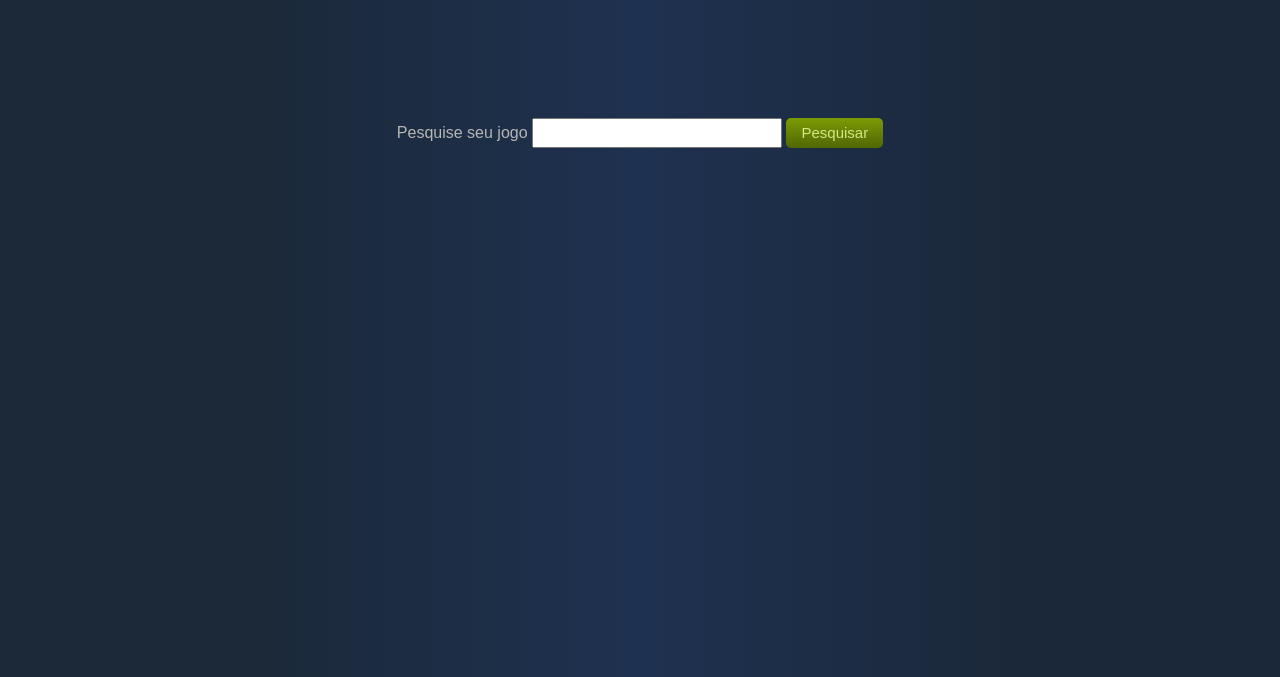
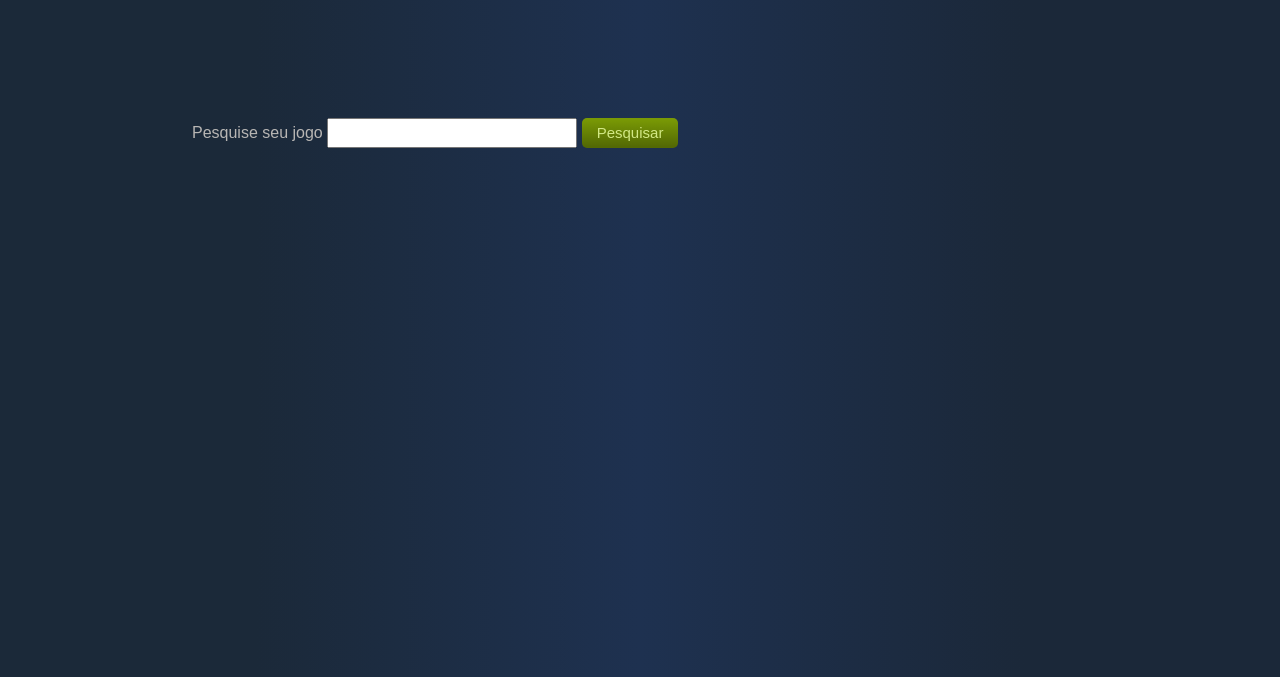
Before and after one commit to BrunoBlanquez/ProjM3-Resilia, a website: page index.html in a window 1280 px wide. Shown: the part 123-800 px from the top of the page. Drawn offline with nearby package versions, Linux system fonts and the light colour scheme; no server answers.

Commit message:
mudanças

```diff
--- a/css/style.css
+++ b/css/style.css
@@ -53,9 +53,7 @@ text-align: center;
   margin-top: 125px;
 }
 
-.div-pesquisa > * {
-  margin: 0 auto 0 auto;
-}
+
 
 .painelBusca{
   height: 10%;
```
Also changed, not shown: html/jogo.html (+1 -1 lines).
